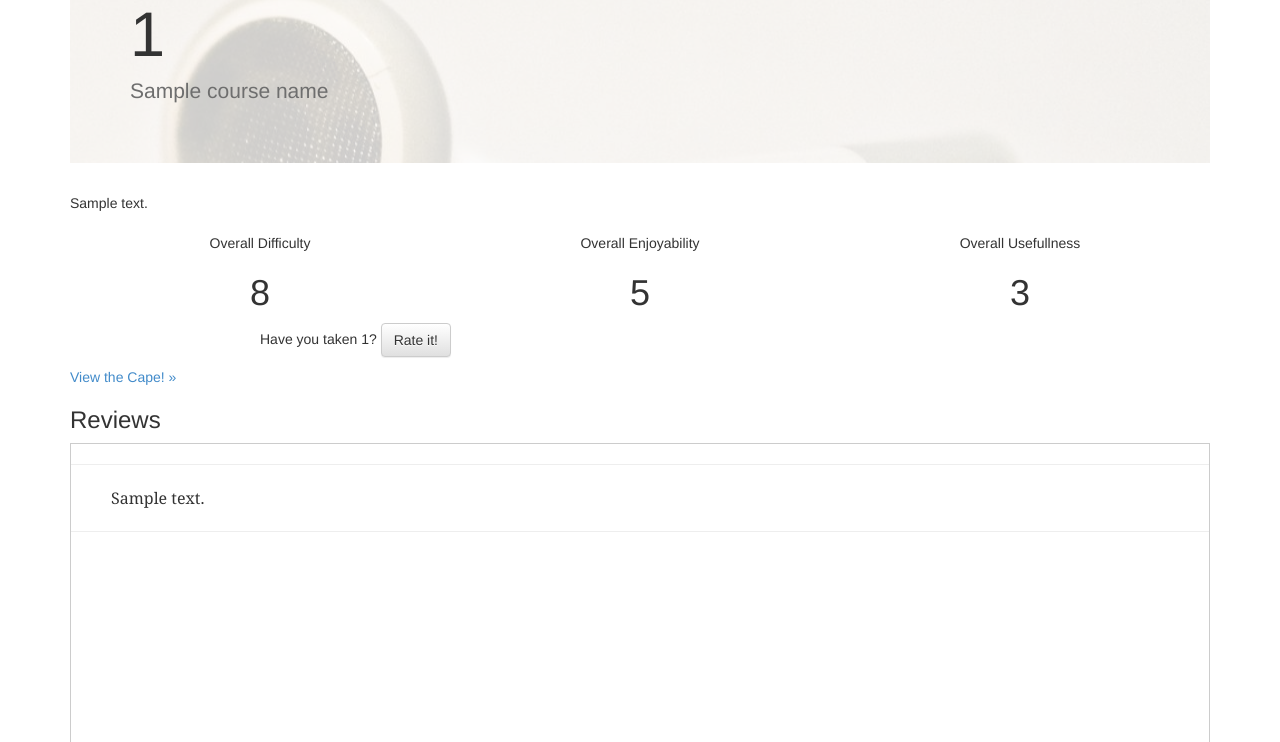
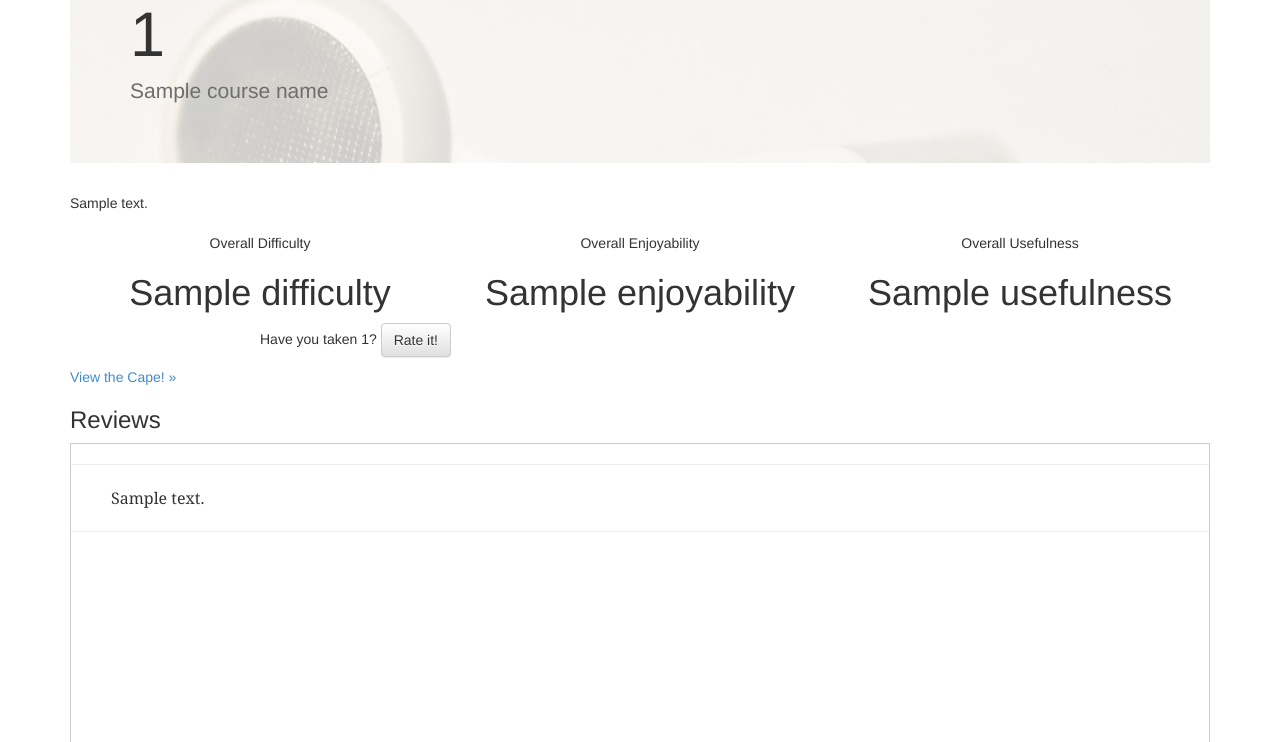
Before and after one commit to Chuyinzki/CSE170-FinalProject, a Node server app: template views/course.handlebars in a window 1280 px wide. Shown: the part 137-879 px from the top of the page. Run offline with Node 20, Linux system fonts and the light colour scheme; the template is opened without the code that fills it: most values are stand-ins (such as "Sample title", 1, 10 or a date in 2020).

Commit message:
Added the number ratings for all courses, added checks for valid input forms

```diff
--- a/views/course.handlebars
+++ b/views/course.handlebars
@@ -54,17 +54,17 @@
 
       <div class="col-xs-4">
         <p><center>Overall Difficulty</center></p>
-        <h1><center>8</center></h1>
+        <h1><center>{{difficulty}}</center></h1>
       </div>
 
       <div class="col-xs-4">
           <p><center>Overall Enjoyability</center></p>
-          <h1><center>5</center></h1>
+          <h1><center>{{enjoyability}}</center></h1>
       </div>
 
       <div class="col-xs-4">
-      <p><center>Overall Usefullness</center></p>
-      <h1><center>3</center></h1>
+      <p><center>Overall Usefulness</center></p>
+      <h1><center>{{usefulness}}</center></h1>
       </div>
 
       <div class=" col-xs-offset-2">
```
Also changed, not shown: routes/course.js (+38 -2 lines), routes/rate.js (+7 -1 lines).
